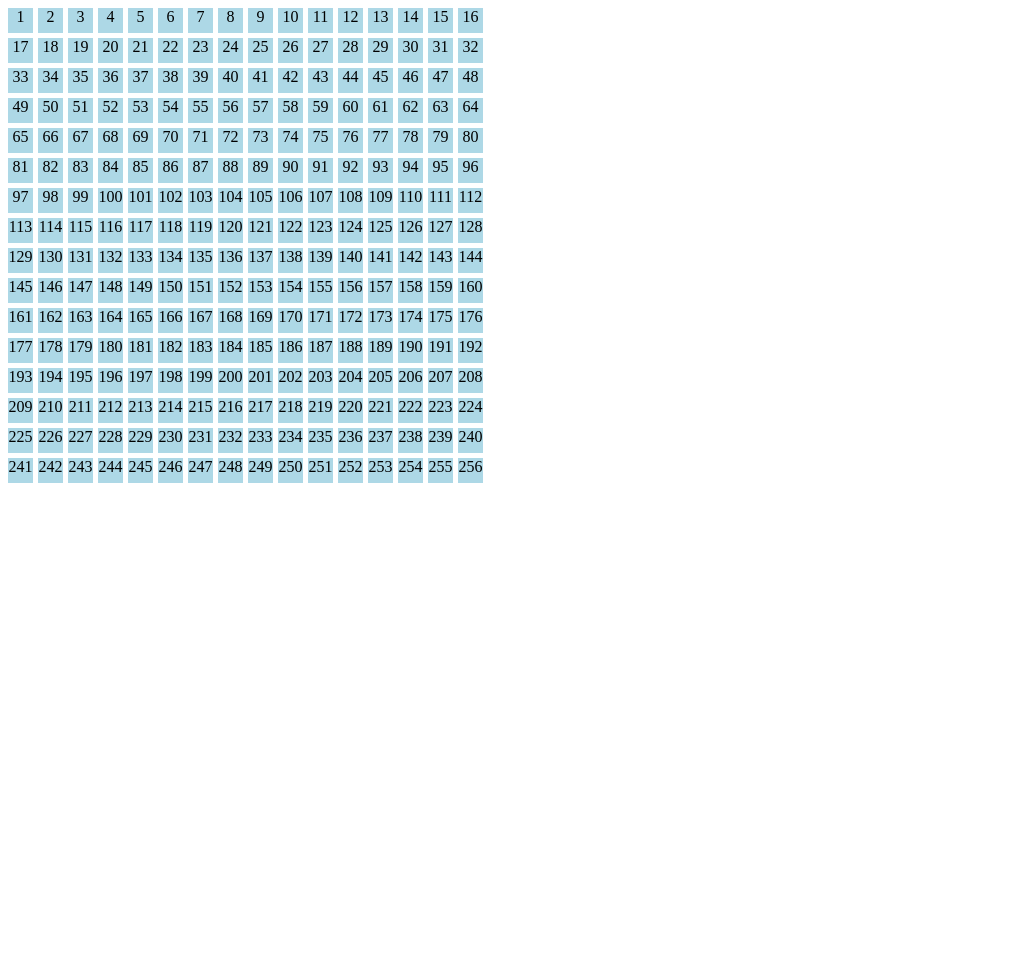
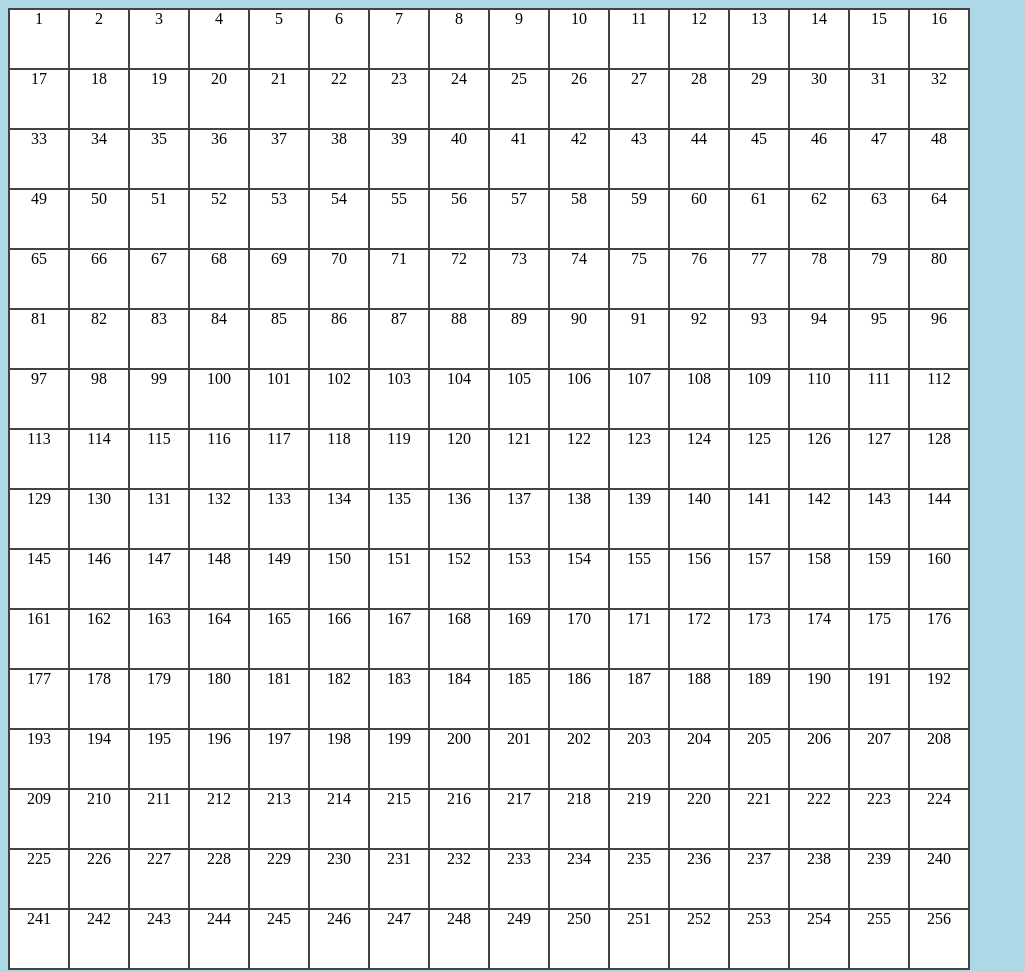
Before and after one commit to TPolonio/etch-a-sketch, a plain HTML site: page index.html in a window 1280 px wide. Shown: the whole page, without its empty margins (0-1025 px from the left). Before the commit the page ends 800 px from the top, so only its background shows below. Drawn offline with Linux system fonts and the light colour scheme.

Commit message:
Finished 16x16 grid

```diff
--- a/styles.css
+++ b/styles.css
@@ -1,17 +1,28 @@
 body {
-    background-color:  white;
+    background-color:  lightblue;
 
 }
 
 .container {
-    display: inline-grid;
-    grid-template-columns: repeat(16, 30px);
-    grid-template-rows: repeat(16, 30px);
-    text-align: center;
+    background-color: green;
+    display: grid;
+    grid-template-columns: repeat(16, auto);
+    grid-template-rows: repeat(16, auto);
+    border: 1px solid #444;
+    height: 960px;
+    width: 960px;
+    grid-template-rows: auto;
   }
 
 .square {
-    background-color: lightblue;
-    height: 25px;
-    width: 25px;
+    border: 1px solid #444;
+    background:#fff;
+    text-align: center;
+
 }
+
+.button {
+    margin-bottom: 30px;
+
+
+}
```
